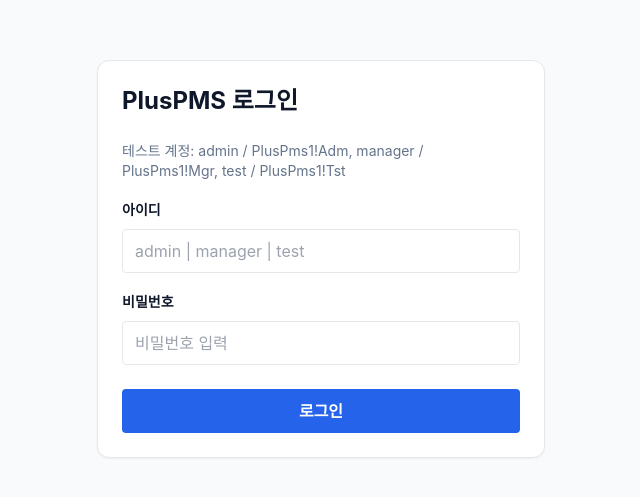
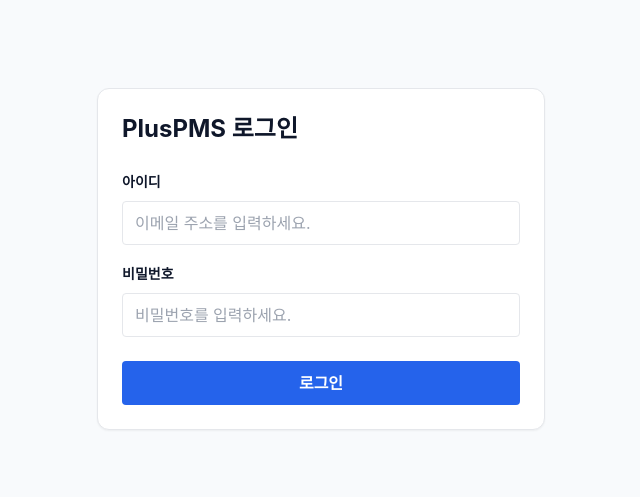
Before and after one commit to hongik423/plusvision-pms, a Next.js app in the folder src/: page /login in a window 1280 px wide. Shown: the part 141-638 px from the top of the page, without its empty margins (319-959 px from the left). Built offline with nearby package versions, Linux system fonts and the light colour scheme; a web font is replaced by a local one.

Commit message:
fix: 로그인 화면 테스트 계정 안내 제거 및 placeholder 변경
Co-Authored-By: Claude Sonnet 4.6 <noreply@anthropic.com>

```diff
--- a/src/app/login/page.tsx
+++ b/src/app/login/page.tsx
@@ -43,9 +43,6 @@ export default function LoginPage() {
     <main className="flex min-h-screen items-center justify-center p-6">
       <form onSubmit={onSubmit} className="w-full max-w-md rounded-xl border bg-white p-6 shadow-sm">
         <h1 className="mb-6 text-2xl font-bold">PlusPMS 로그인</h1>
-        <p className="mb-4 text-sm text-slate-500">
-          테스트 계정: admin / PlusPms1!Adm, manager / PlusPms1!Mgr, test / PlusPms1!Tst
-        </p>
         <div className="space-y-2">
           <label className="text-sm font-semibold">아이디</label>
           <input
@@ -54,7 +51,7 @@ export default function LoginPage() {
             title="아이디"
             value={loginId}
             onChange={(e) => setLoginId(e.target.value)}
-            placeholder="admin | manager | test"
+            placeholder="이메일 주소를 입력하세요."
             required
           />
         </div>
@@ -66,7 +63,7 @@ export default function LoginPage() {
             title="비밀번호"
             value={password}
             onChange={(e) => setPassword(e.target.value)}
-            placeholder="비밀번호 입력"
+            placeholder="비밀번호를 입력하세요."
             autoComplete="off"
             data-lpignore="true"
             data-form-type="other"
```
